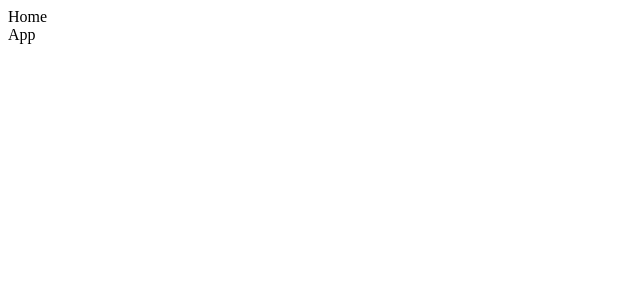
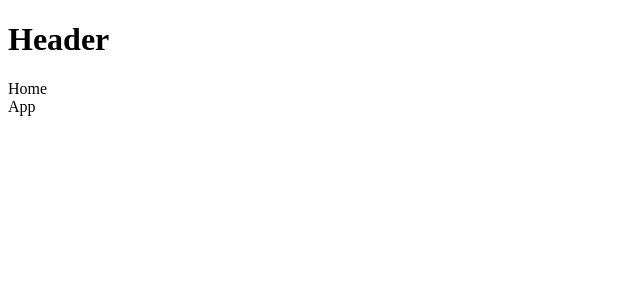
Before and after one commit to Leif-W/Caspian, a Next.js app: page / in a window 1280 px wide. Shown: the top 300 px of the page, without its empty margins (0-640 px from the left). Built offline with nearby package versions, Linux system fonts and the light colour scheme.

Commit message:
🟢(fea) Create Header component, add to Home

```diff
--- /dev/null
+++ b/src/components/Header.js
@@ -0,0 +1,11 @@
+'use strict';
+
+const Header = () => {
+	return(
+		<div>
+			<h1>Header</h1>
+		</div>
+	);
+};
+
+export default Header;
--- a/src/pages/index.js
+++ b/src/pages/index.js
@@ -1,8 +1,16 @@
 'use strict';
+
+import Header from '../components/Header';
 
 const Home = () => {
 	return(
-		<div>Home</div>
+		<div>
+			{/* Header */}
+			<Header />
+
+			{/* Content */}
+			Home
+		</div>
 	);
 };
 
```
